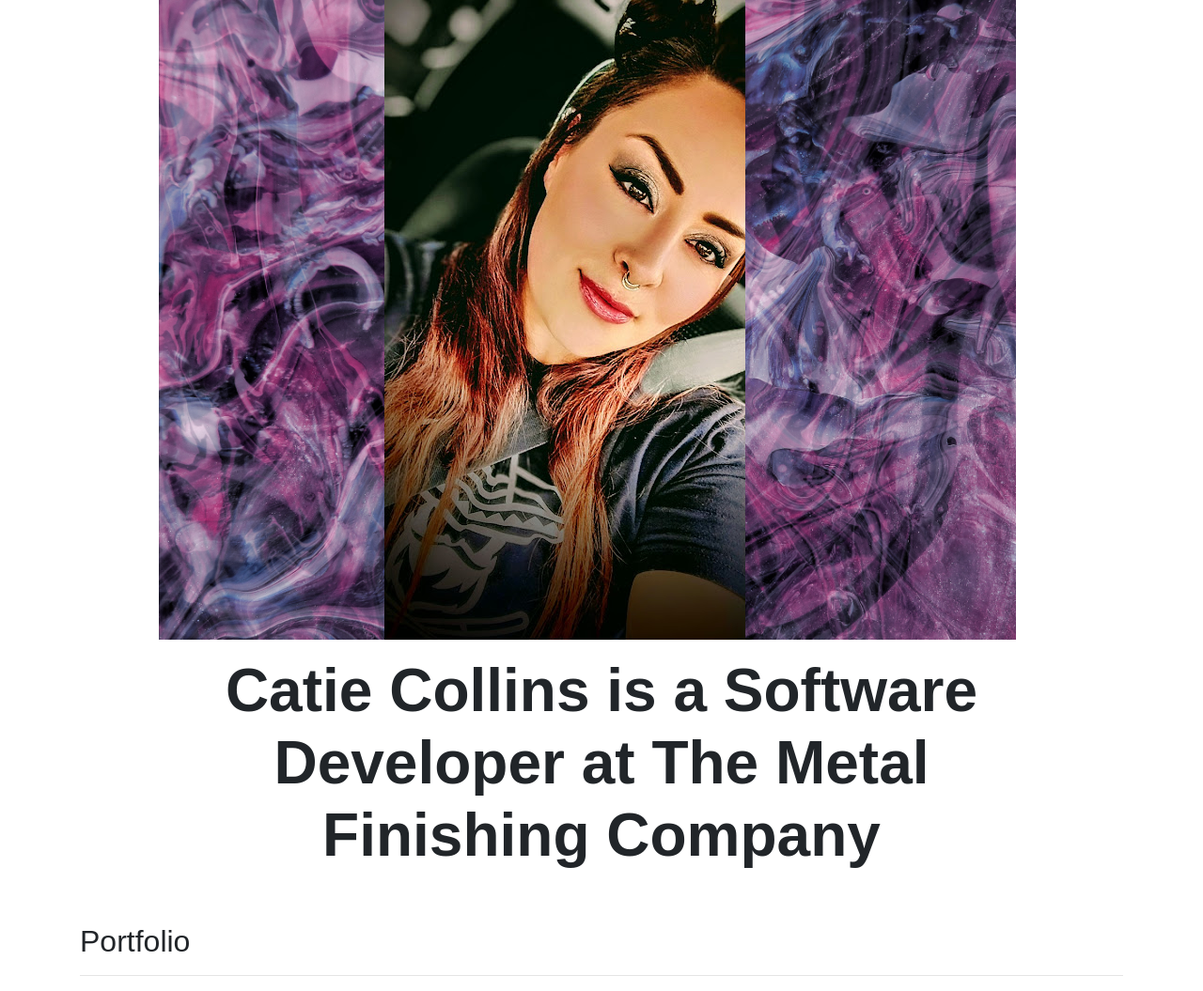
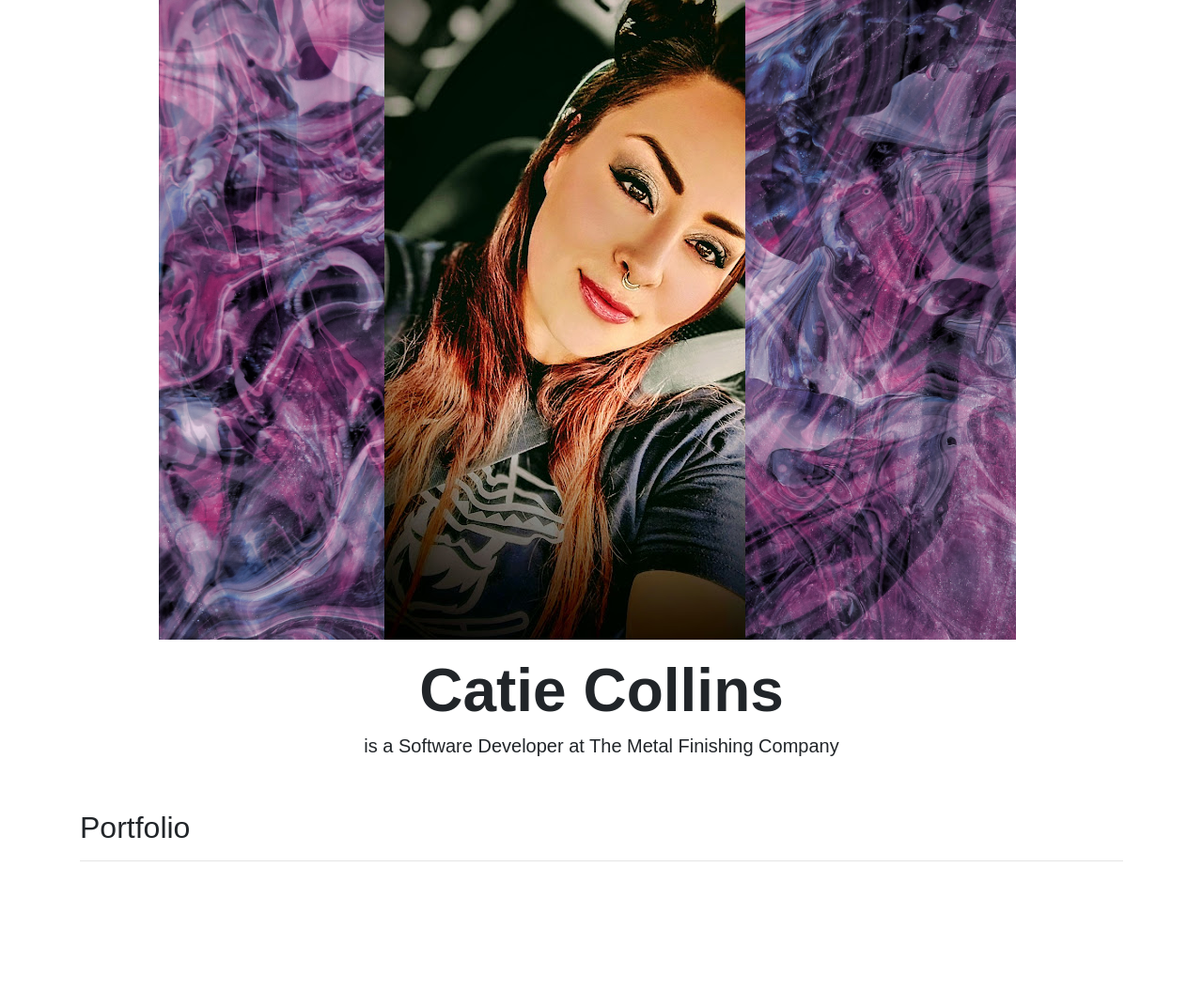
Before and after one commit to catietdcollins/django3-personal-portfolio, a Django app: template my_portfolio/templates/portfolio/home.html in a window 1280 px wide. Shown: the part 73-1128 px from the top of the page at 94% size. After the commit the page ends 990 px from the top, so only its background shows below. Run offline with Django 4.2, Linux system fonts and the light colour scheme; the template is opened without the code that fills it, so the values that code supplies are empty; some libraries are stand-ins or nearby versions.

Commit message:
Removed stuff

```diff
--- a/my_portfolio/templates/portfolio/home.html
+++ b/my_portfolio/templates/portfolio/home.html
@@ -12,7 +12,8 @@
 
 <div class="row justify-content-center mb-3">
   <div class="col-md-9 text-center">
-    <h1 id="hometext" class="font-weight-bold">Catie Collins is a  Software Developer at The Metal Finishing Company</h1>
+    <h1 id="hometext" class="font-weight-bold">Catie Collins</h1>
+    <h5>is a  Software Developer at The Metal Finishing Company</h5>
   </div>
 </div>
 
```
Also changed, not shown: media/portfolio/images/FB_IMG_1682905208103.jpg (deleted), media/portfolio/images/FB_IMG_1686111221756.jpg (deleted), media/portfolio/images/FB_IMG_1686111275649.jpg (deleted), media/portfolio/images/Screenshot_2023-06-12_at_3.44.09_PM.png (deleted), 2 other files.
